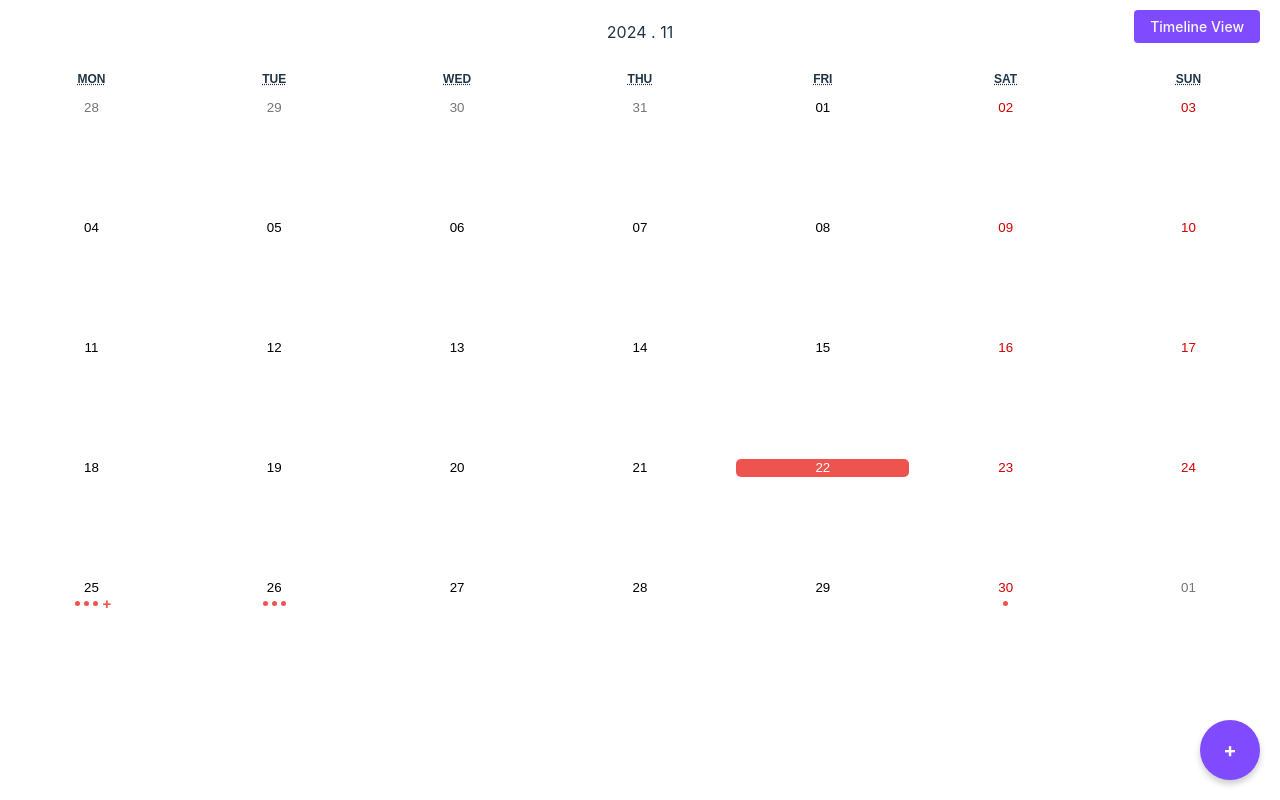
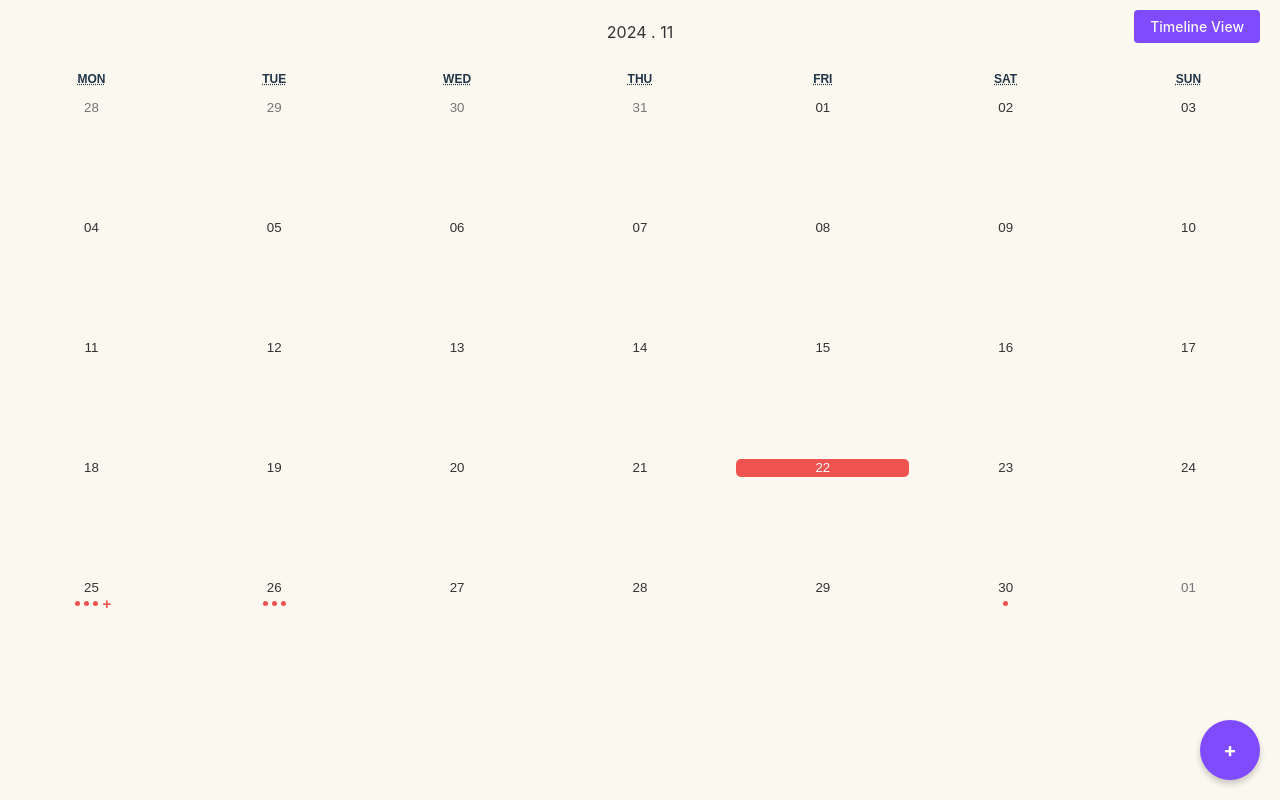
Before and after one commit to hwarimryu/insight-into-me-app, a React (Vite) app in the folder insight-into-me-web/: page / in a window 1280 px wide. Built offline with nearby package versions, Linux system fonts and the light colour scheme.

Commit message:
[ADD] dark mode toggle 버튼

```diff
--- a/insight-into-me-web/src/App.jsx
+++ b/insight-into-me-web/src/App.jsx
@@ -3,6 +3,7 @@ import ThemeProvider from "./ThemeProvider";
 import "./theme.css"; // 테마 정의한 CSS 파일
 
 import Header from "./components/Header";
+import ThemeToggle from "./components/ThemeToggle";
 import MainView from "./components/MainView";
 import TaskFormModal from "./components/TaskFormModal";
 import "./App.css";
@@ -22,6 +23,7 @@ function App() {
   return (
     <ThemeProvider>
     <div className="app">
+      {/* <ThemeToggle /> */}
       {/* 헤더 */}
       {/* <Header title="로고나제목" onMenuToggle={toggleMenu} /> */}
       {/* 메인 콘텐츠 */}
--- a/insight-into-me-web/src/components/CalendarView.css
+++ b/insight-into-me-web/src/components/CalendarView.css
@@ -7,6 +7,7 @@
   box-sizing: border-box;
   padding: 0;
   margin: 0;
+  background-color: var(--background-color);
   transition: transform 0.3s ease, height 0.3s ease;
 }
 
@@ -15,6 +16,7 @@
   text-align: center;
   background-color: none;
   box-sizing: border-box;
+  background-color: var(--background-color);
 }
 
 /* 커스텀 드롭다운 */
@@ -26,6 +28,7 @@
   border-radius: 5px;
   padding: 10px;
   margin: 10px auto; /* 가운데 정렬 */
+  color: var(--text-color);
 }
 
 .custom-dropdown:hover {
@@ -44,14 +47,16 @@
   width: 200px; /* 드롭다운 너비 */
   display: flex;
   background-color: none;
-  border: 1px solid #ddd;
+  color: var(--text-color);
+  border: 1px solid var(--background-selected-color);
   border-radius: 5px;
   z-index: 1000;
-  box-shadow: 0px 4px 6px rgba(0, 0, 0, 0.1);
+  box-shadow: 0px 4px 6px var(--background-selected-color);
 }
 
 .dropdown-column {
   flex: 1;
+  color: var(--text-color);
   display: flex;
   flex-direction: column;
   padding: 0;
@@ -61,7 +66,7 @@
   max-height: 90px; /* 3개 항목 */
   overflow-y: auto; /* 스크롤 가능 */
   border: none;
-  background-color: #f9f9f9;
+  background-color: var(--background-color);
   padding-bottom: 5px;
   /* 스크롤바 숨김 */
   scrollbar-width: none; /* Firefox */
@@ -99,6 +104,7 @@
 
 .react-calendar__viewContainer {
   height: 100%;
+  background-color: var(--background-color);
 }
 
 .react-calendar__month-view {
@@ -150,6 +156,11 @@
   align-items: center;
   padding: 5px;
   box-sizing: border-box;
+  color: var(--text-color);
+}
+
+.react-calendar__month-view__days__day--neighboringMonth {
+  color: var(--text-secondary-color);
 }
 
 /* 빨간 점 컨테이너 */
@@ -178,24 +189,24 @@
 }
 
 .react-calendar__tile--now {
-  background: #e7e6e6;
+  background: var(--background-selected-color);
 }
 
 .react-calendar__tile--now:enabled:hover,
 .react-calendar__tile--now:enabled:focus {
-  background: #e7e6e6;
-  color: #fafafa;
+  background: var(--background-color);
+  color: var(--text-color);
 }
 
 .react-calendar__tile--active {
-  background: white;
-  color: #fafafa;
+  background: var(--background-color);
+  color: var(--text-color);
 }
 
 .react-calendar__tile:enabled:hover,
 .react-calendar__tile--active:enabled:hover,
 .react-calendar__tile--active:enabled:focus {
-  background-color: white;
+  background: var(--background-color);
 }
 
 /* 선택된 날짜 스타일 */
@@ -205,5 +216,5 @@
   align-items: center;
   background-color: var(--primary-color-red);
   border-radius: 5px;
-  color: white;
+  color: var(--text-color-white);;
 }
--- a/insight-into-me-web/src/components/MainView.css
+++ b/insight-into-me-web/src/components/MainView.css
@@ -6,6 +6,7 @@
   transition: all 0.3s ease;
   position: relative;
   overflow: hidden;
+  background-color: var(--background-color);
 }
 
 /* monthly <-> timeline viewType toggle button */
@@ -19,7 +20,7 @@
 .main-view-type-toggle button {
   padding: 8px 16px;
   font-size: 14px;
-  background-color: var(--primary-color);
+  background-color: var(--button-primary-color);
   color: var(--button-text-color);
   border: none;
   border-radius: 4px;
--- a/insight-into-me-web/src/components/MonthlyView.css
+++ b/insight-into-me-web/src/components/MonthlyView.css
@@ -3,5 +3,4 @@
     flex-direction: column;
     width: 100vw;
     height: 100%;
-
 }
--- /dev/null
+++ b/insight-into-me-web/src/components/ThemeToggle.jsx
@@ -0,0 +1,14 @@
+import { useContext } from "react";
+import { ThemeContext } from "../ThemeProvider";
+
+function ThemeToggle() {
+  const { theme, toggleTheme } = useContext(ThemeContext);
+
+  return (
+    <button onClick={toggleTheme}>
+      {theme === "light" ? "Switch to Dark Mode" : "Switch to Light Mode"}
+    </button>
+  );
+}
+
+export default ThemeToggle;
--- a/insight-into-me-web/src/theme.css
+++ b/insight-into-me-web/src/theme.css
@@ -3,8 +3,13 @@
     --primary-color: #804aff;
     --secondary-color: #ac96fb;
     --background-color: #fbf8ef;
+    --background-selected-color: #e7e6e6;
     --primary-color-red: #ef5350;
     --text-color: #333333;
+    --text-color-white: #f8f9fa;
+    --text-secondary-color: #757575;
+
+    --button-primary-color: #804aff;
     --button-text-color: #f8f9fa;
     --task-completed-color: #d9f7be;
     --task-border-color: #52c41a;
@@ -15,8 +20,12 @@
     --primary-color: #ac96fb;
     --secondary-color: #804aff;
     --background-color: #121212;
+    --background-selected-color: #333333;
     --text-color: #f8f9fa;
-    --button-text-color: #333333;
+    --text-secondary-color: #757575;
+
+    --button-primary-color: #804aff;
+    --button-text-color: #f8f9fa;
     --task-completed-color: #444;
     --task-border-color: #666;
   }
```
